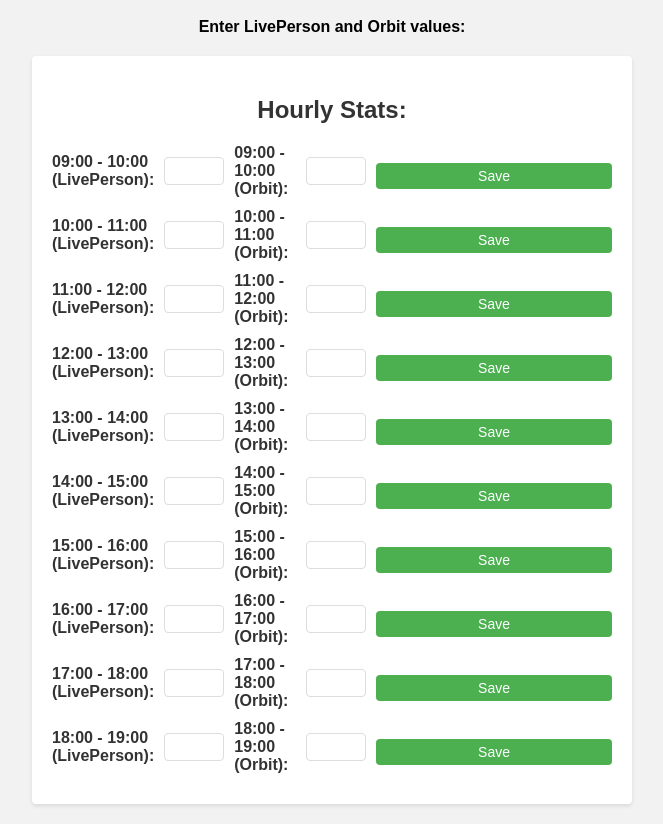
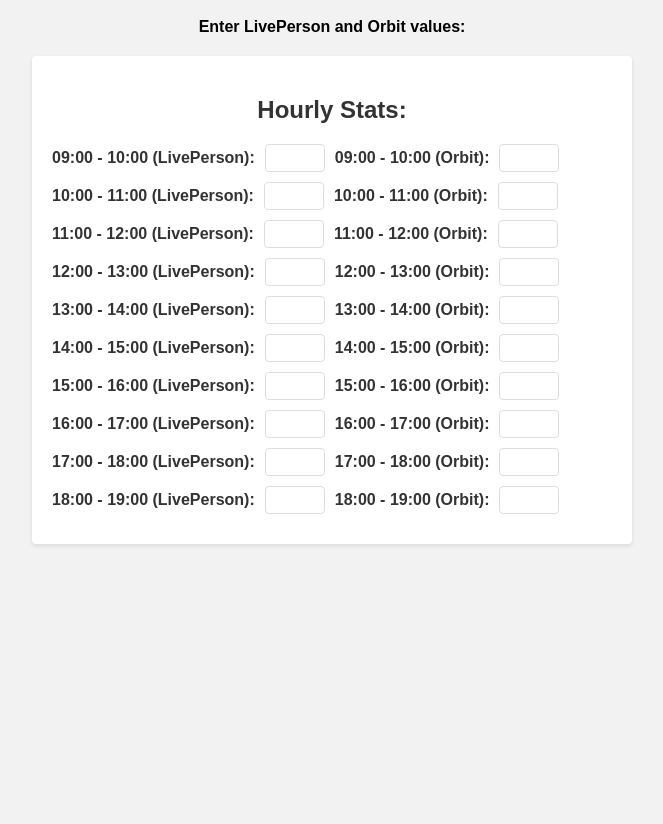
Before and after one commit to PhilaniKemele/Stat-O-Neato, a plain HTML site: page index.html in a window 1280 px wide. Shown: the part 80-904 px from the top of the page, without its empty margins (308-971 px from the left). After the commit the page ends 800 px from the top, so only its background shows below. Drawn offline with Linux system fonts and the light colour scheme.

Commit message:
Update index.html

```diff
--- a/index.html
+++ b/index.html
@@ -3,7 +3,6 @@
 <head>
   <title>Hourly Stats Tracker</title>
   <style>
-
     * {
       box-sizing: border-box;
     }
@@ -39,24 +38,6 @@
     input[type="text"]:focus {
       outline: none;
       border-color: #4caf50;
-    }
-
-    button {
-      display: block;
-      width: 100%;
-      margin-top: 10px;
-      padding: 10px;
-      font-size: 16px;
-      background-color: #4caf50;
-      color: #fff;
-      border: none;
-      border-radius: 4px;
-      cursor: pointer;
-      transition: background-color 0.3s ease;
-    }
-
-    button:hover {
-      background-color: red;
     }
 
     .hourly-stats {
@@ -103,17 +84,7 @@
     }
 
     .hourly-stats-item button {
-      font-size: 14px;
-      background-color: #4caf50;
-      color: #fff;
-      border: none;
-      padding: 5px 10px;
-      cursor: pointer;
-      transition: background-color 0.3s ease;
-    }
-
-    .hourly-stats-item button:hover {
-      background-color: #45a049;
+      display: none;
     }
 
     @keyframes fadeIn {
@@ -127,7 +98,6 @@
       }
     }
   </style>
-  <script src="script.js"></script>
 </head>
 <body>
 
@@ -139,9 +109,10 @@
   </div>
 
   <script>
+
     function storeValue(hour, valueKey, value) {
       const statKey = `hourlyStat_${hour}`;
-      const hourlyStats = JSON.parse(localStorage.getItem(statKey)) || {};
+      let hourlyStats = JSON.parse(localStorage.getItem(statKey)) || {};
       hourlyStats[valueKey] = value;
       localStorage.setItem(statKey, JSON.stringify(hourlyStats));
       alert("Value stored successfully.");
@@ -156,7 +127,7 @@
         const endHour = (hour + 1).toString().padStart(2, "0");
 
         const statKey = `hourlyStat_${startHour}`;
-        const hourlyStats = JSON.parse(localStorage.getItem(statKey)) || {};
+        let hourlyStats = JSON.parse(localStorage.getItem(statKey)) || {};
 
         const statsItem = document.createElement("div");
         statsItem.classList.add("hourly-stats-item");
@@ -167,9 +138,9 @@
         const inputLivePerson = document.createElement("input");
         inputLivePerson.type = "text";
         inputLivePerson.value = hourlyStats.LivePerson || "";
-        inputLivePerson.onblur = function () {
+        inputLivePerson.oninput = function () {
           const value = inputLivePerson.value;
-          storeValue(hour, "LivePerson", value);
+          storeValue(startHour, "LivePerson", value);
         };
 
         const labelOrbit = document.createElement("label");
@@ -178,19 +149,15 @@
         const inputOrbit = document.createElement("input");
         inputOrbit.type = "text";
         inputOrbit.value = hourlyStats.Orbit || "";
-        inputOrbit.onblur = function () {
+        inputOrbit.oninput = function () {
           const value = inputOrbit.value;
-          storeValue(hour, "Orbit", value);
+          storeValue(startHour, "Orbit", value);
         };
-
-        const saveButton = document.createElement("button");
-        saveButton.textContent = "Save";
 
         statsItem.appendChild(labelLivePerson);
         statsItem.appendChild(inputLivePerson);
         statsItem.appendChild(labelOrbit);
         statsItem.appendChild(inputOrbit);
-        statsItem.appendChild(saveButton);
 
         statsContainer.appendChild(statsItem);
       }
```
